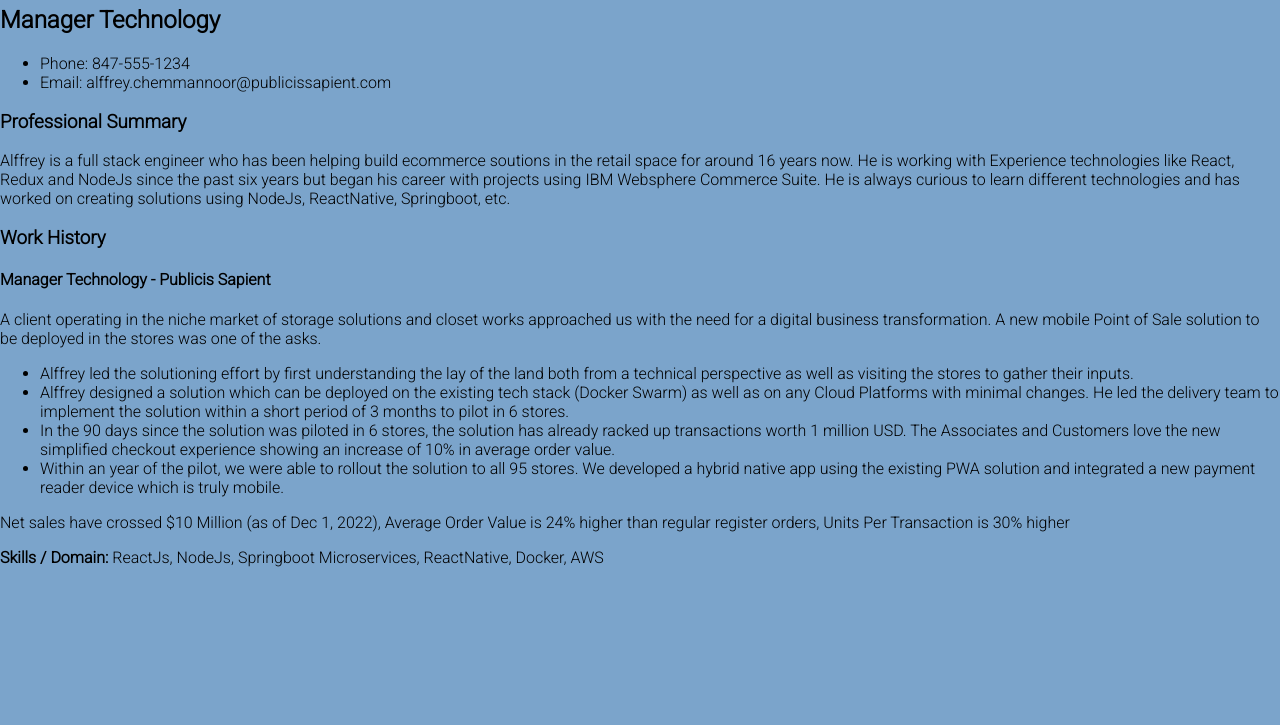
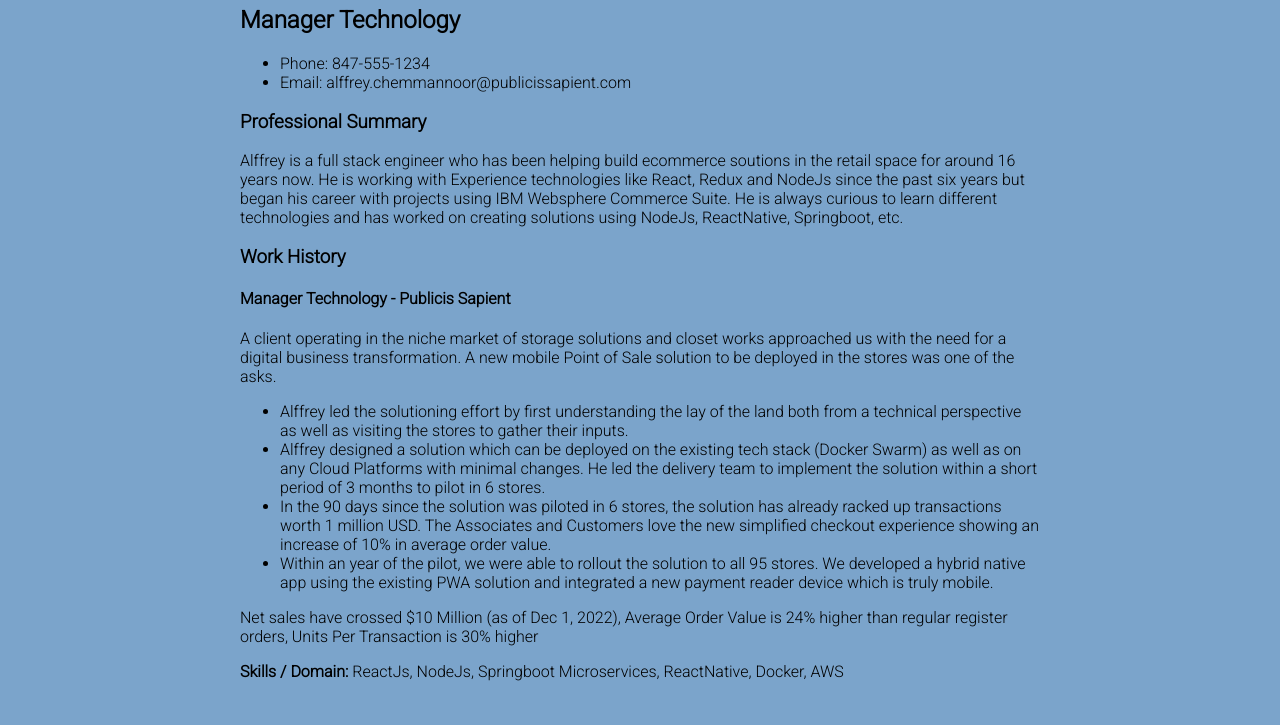
Before and after one commit to alffrey/AlffChemmannoorPS, a plain HTML site: page index.html in a window 1280 px wide. Shown: the part 75-800 px from the top of the page. Drawn offline with Linux system fonts and the light colour scheme.

Commit message:
correcting unites

```diff
--- a/styles.css
+++ b/styles.css
@@ -1,7 +1,7 @@
 body {
     background-color: #7ba4cb;
     font-family: 'Roboto', sans-serif;
-    max-width: 50 rem;
-    min-width: 25 rem;
+    max-width: 50rem;
+    min-width: 25rem;
     margin: auto;
 }
```
